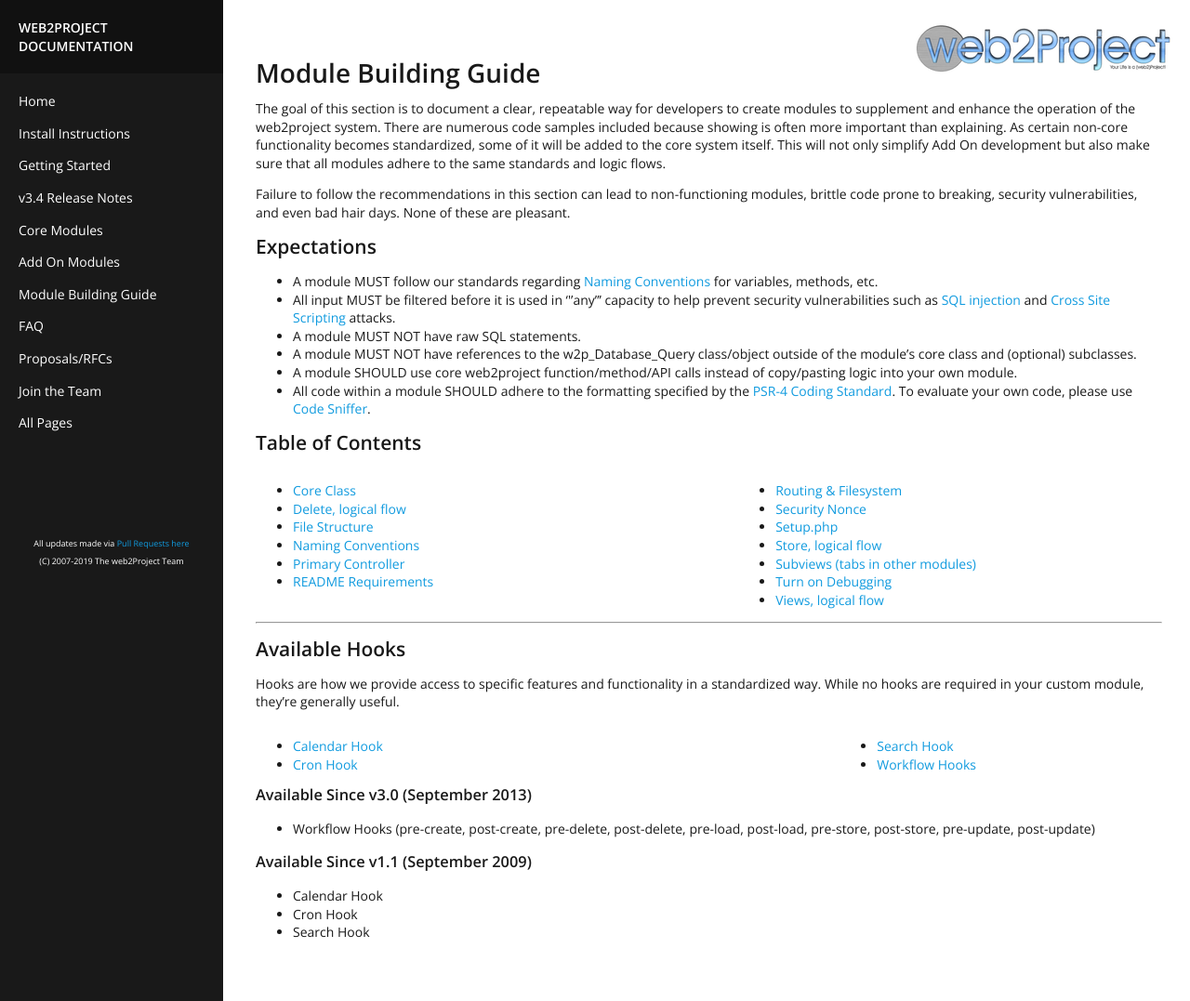
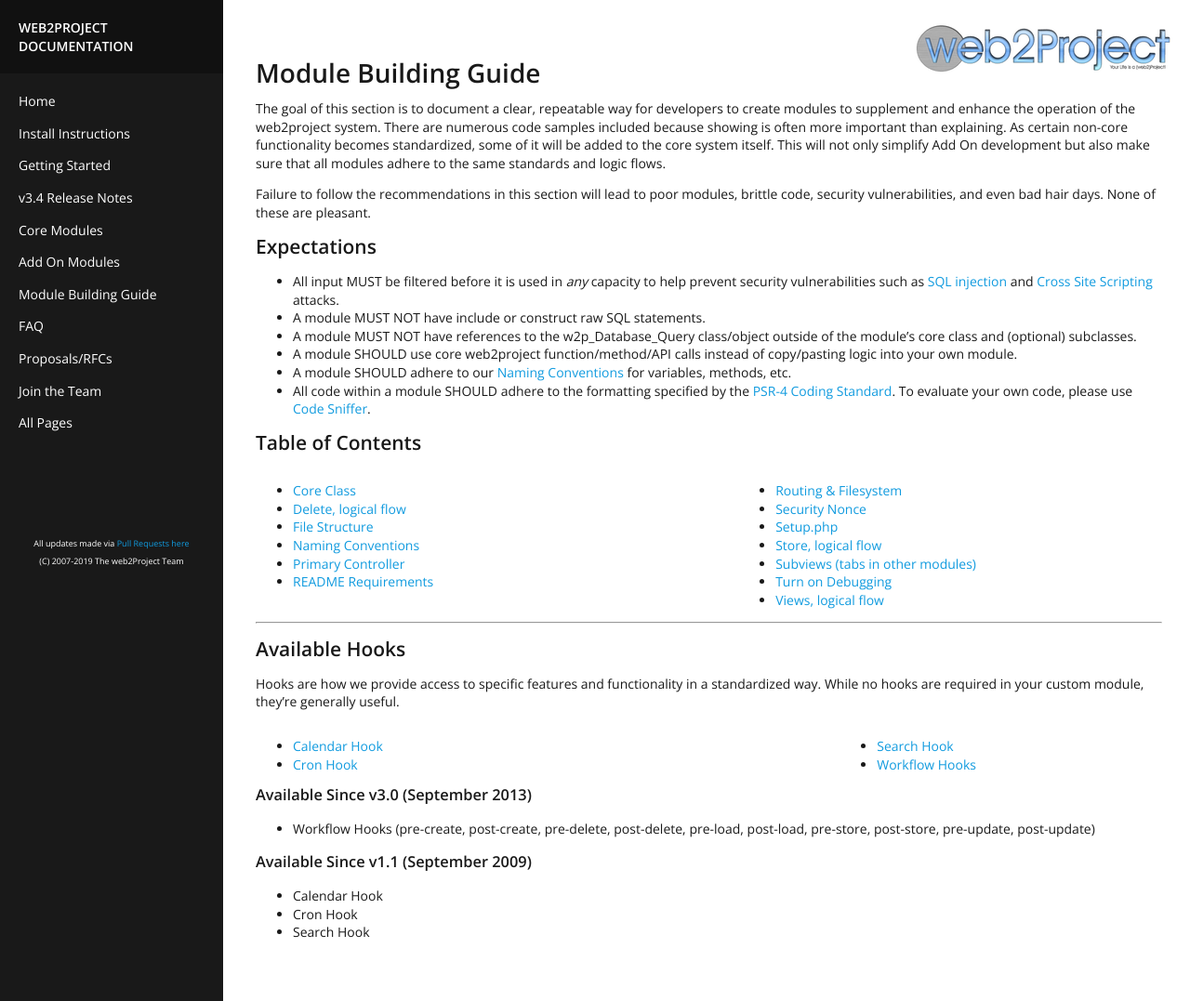
Before and after one commit to web2project/web2project.github.io, a Jekyll site: the page built from _docs/module-building-guide.md, in a window 1280 px wide and 1077 px high. Shown: the whole window at 93% size. Built offline with Jekyll 4.4.1, drawn with Linux system fonts in a browser that asks for light colours.

Commit message:
making the docs consistent

```diff
--- a/_docs/module-building-guide.md
+++ b/_docs/module-building-guide.md
@@ -6,15 +6,15 @@ title: Module Building Guide
 
 The goal of this section is to document a clear, repeatable way for developers to create modules to supplement and enhance the operation of the web2project system. There are numerous code samples included because showing is often more important than explaining. As certain non-core functionality becomes standardized, some of it will be added to the core system itself. This will not only simplify Add On development but also make sure that all modules adhere to the same standards and logic flows.
 
-Failure to follow the recommendations in this section can lead to non-functioning modules, brittle code prone to breaking, security vulnerabilities, and even bad hair days. None of these are pleasant.
+Failure to follow the recommendations in this section will lead to poor modules, brittle code, security vulnerabilities, and even bad hair days. None of these are pleasant.
 
 ## Expectations
 
-*  A module MUST follow our standards regarding [Naming Conventions](/docs/naming-conventions.html) for variables, methods, etc.
-*  All input MUST be filtered before it is used in '''any''' capacity to help prevent security vulnerabilities such as [SQL injection](http://en.wikipedia.org/wiki/SQL_injection) and [Cross Site Scripting](http://en.wikipedia.org/wiki/Cross-site_scripting) attacks.
-*  A module MUST NOT have raw SQL statements.
+*  All input MUST be filtered before it is used in *any* capacity to help prevent security vulnerabilities such as [SQL injection](http://en.wikipedia.org/wiki/SQL_injection) and [Cross Site Scripting](http://en.wikipedia.org/wiki/Cross-site_scripting) attacks.
+*  A module MUST NOT have include or construct raw SQL statements.
 *  A module MUST NOT have references to the w2p_Database_Query class/object outside of the module's core class and (optional) subclasses.
 *  A module SHOULD use core web2project function/method/API calls instead of copy/pasting logic into your own module.
+*  A module SHOULD adhere to our [Naming Conventions](/docs/naming-conventions.html) for variables, methods, etc.
 *  All code within a module SHOULD adhere to the formatting specified by the [PSR-4 Coding Standard](http://www.php-fig.org/psr/psr-4/). To evaluate your own code, please use [Code Sniffer](http://pear.php.net/package/PHP_CodeSniffer/).
 
 ## Table of Contents
```
